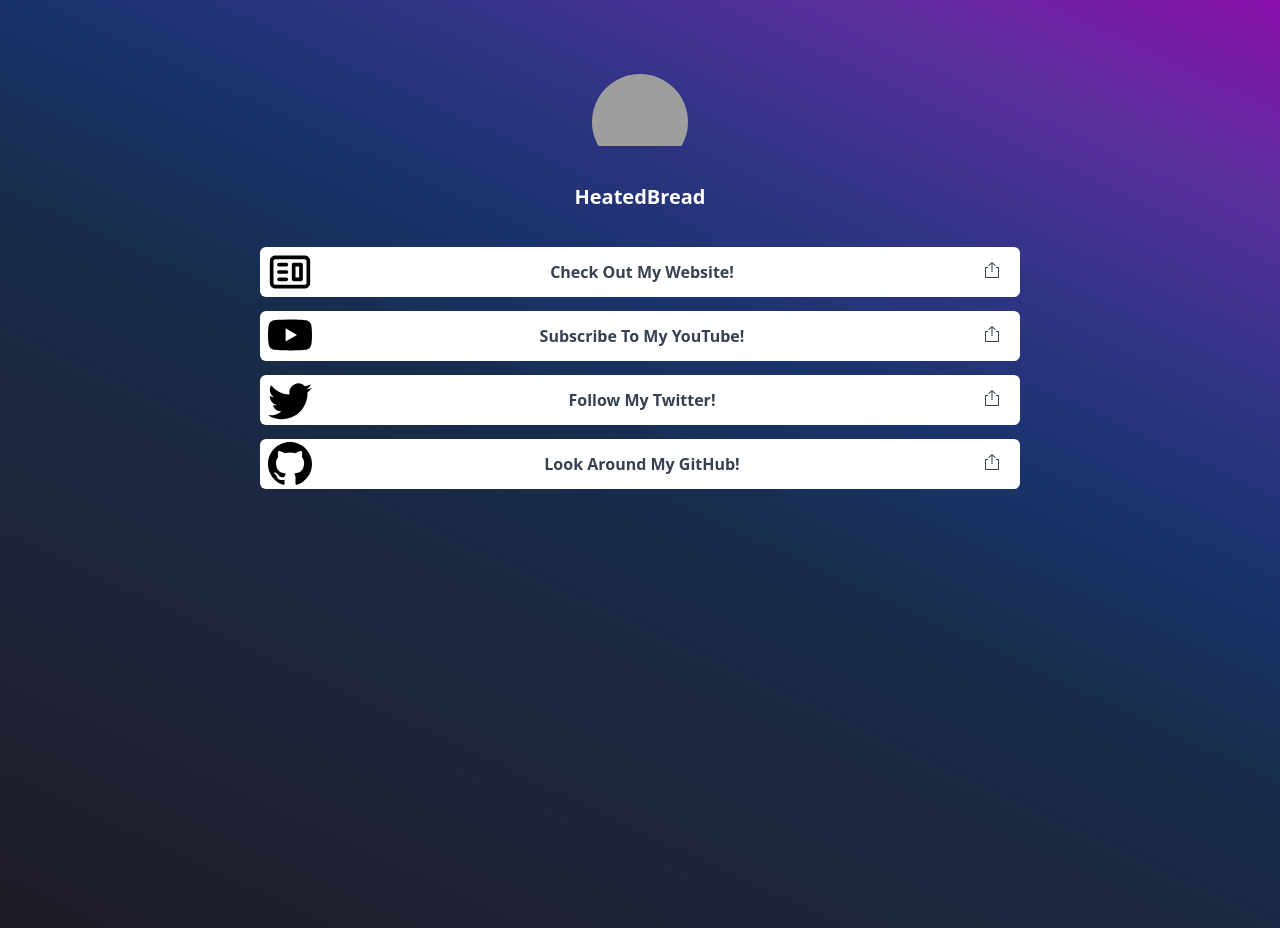
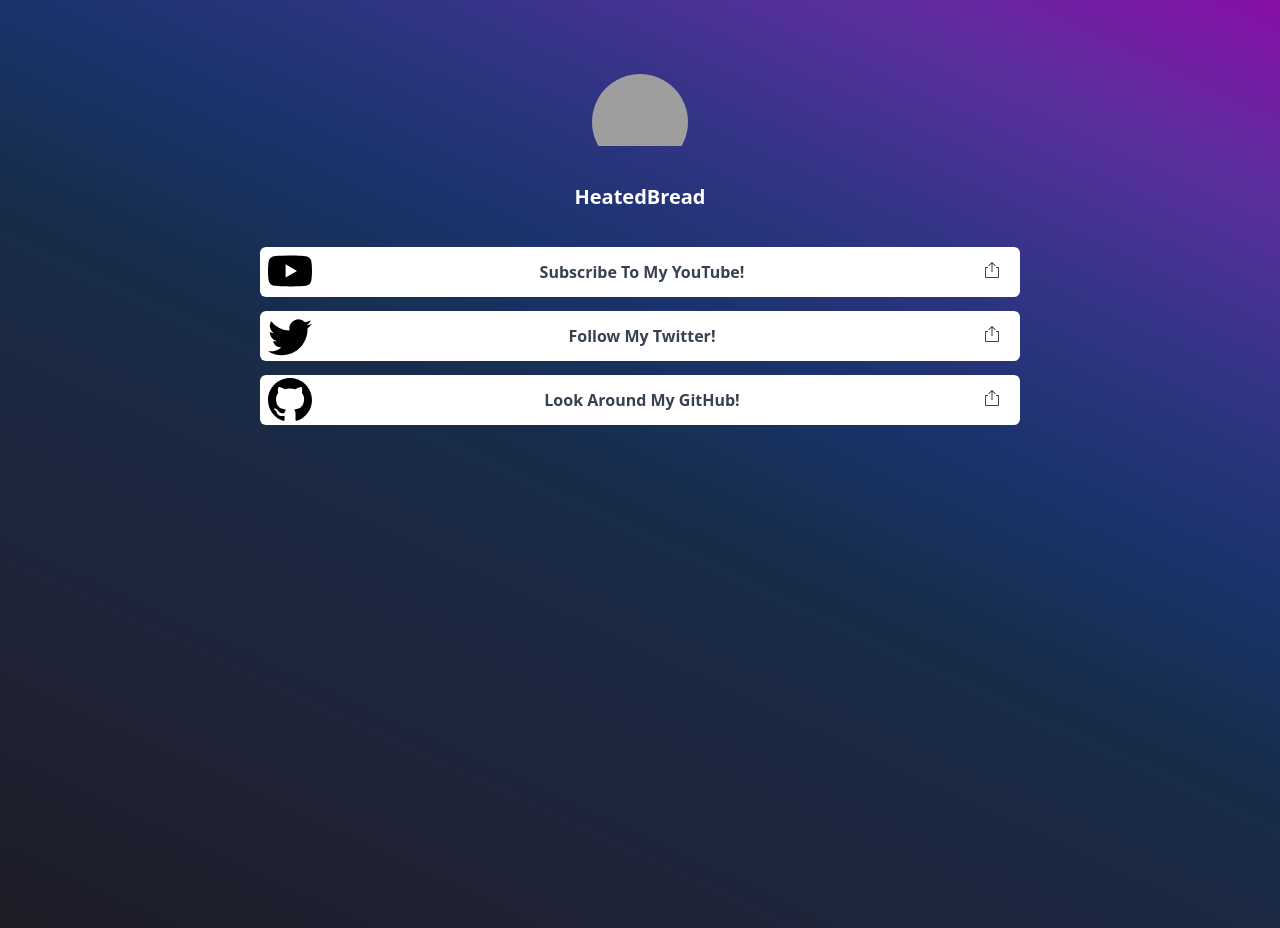
Before and after one commit to DavidLungu/LinkTreeClone, a plain HTML site: page index.html in a window 1280 px wide. Drawn offline with Linux system fonts and the light colour scheme; grey boxes are pictures that could not be loaded.

Commit message:
remove website element

```diff
--- a/index.html
+++ b/index.html
@@ -14,15 +14,7 @@
         </div>
         <h1>HeatedBread</h1>
 
-        <a class="tile" href="https://www.youtube.com/@ThatHeatedBread">
-            <div class="icon">
-                <svg viewBox="0 0 24 24" fill="none" xmlns="http://www.w3.org/2000/svg" > <path fill-rule="evenodd" clip-rule="evenodd" d="M14 7C13.4477 7 13 7.44772 13 8V16C13 16.5523 13.4477 17 14 17H18C18.5523 17 19 16.5523 19 16V8C19 7.44772 18.5523 7 18 7H14ZM17 9H15V15H17V9Z" fill="currentColor" /> <path d="M6 7C5.44772 7 5 7.44772 5 8C5 8.55228 5.44772 9 6 9H10C10.5523 9 11 8.55228 11 8C11 7.44772 10.5523 7 10 7H6Z" fill="currentColor" /> <path d="M6 11C5.44772 11 5 11.4477 5 12C5 12.5523 5.44772 13 6 13H10C10.5523 13 11 12.5523 11 12C11 11.4477 10.5523 11 10 11H6Z" fill="currentColor" /> <path d="M5 16C5 15.4477 5.44772 15 6 15H10C10.5523 15 11 15.4477 11 16C11 16.5523 10.5523 17 10 17H6C5.44772 17 5 16.5523 5 16Z" fill="currentColor" /> <path fill-rule="evenodd" clip-rule="evenodd" d="M4 3C2.34315 3 1 4.34315 1 6V18C1 19.6569 2.34315 21 4 21H20C21.6569 21 23 19.6569 23 18V6C23 4.34315 21.6569 3 20 3H4ZM20 5H4C3.44772 5 3 5.44772 3 6V18C3 18.5523 3.44772 19 4 19H20C20.5523 19 21 18.5523 21 18V6C21 5.44772 20.5523 5 20 5Z" fill="currentColor" /> </svg>
-            </div>
-            <p>Check Out My Website!</p>
-            <div class="tile-share-button" id="share-button" link="https://www.youtube.com/@ThatHeatedBread">
-                <svg width="16" height="16" viewBox="0 0 16 16" fill="none" xmlns="http://www.w3.org/2000/svg" class=" " role="img" aria-hidden="false" aria-labelledby="ltclid1113815_title "><title id="ltclid1113815_title">Share</title><path fill-rule="evenodd" clip-rule="evenodd" d="M10.6464 3.85353L11 4.20708L11.7071 3.49998L11.3536 3.14642L8.35355 0.146423H7.64645L4.64645 3.14642L4.29289 3.49998L5 4.20708L5.35355 3.85353L7.5 1.70708V9.49998V9.99998H8.5V9.49998V1.70708L10.6464 3.85353ZM1 5.5L1.5 5H4V6H2V15H14V6H12V5H14.5L15 5.5V15.5L14.5 16H1.5L1 15.5V5.5Z" fill="currentColor"></path></svg>
-            </div>
-        </a>
+
         <a class="tile" href="https://www.youtube.com/@ThatHeatedBread">
             <div class="icon">
                 <svg xmlns="http://www.w3.org/2000/svg" fill="currentColor" class="bi bi-youtube" viewBox="0 0 16 16"> <path d="M8.051 1.999h.089c.822.003 4.987.033 6.11.335a2.01 2.01 0 0 1 1.415 1.42c.101.38.172.883.22 1.402l.01.104.022.26.008.104c.065.914.073 1.77.074 1.957v.075c-.001.194-.01 1.108-.082 2.06l-.008.105-.009.104c-.05.572-.124 1.14-.235 1.558a2.007 2.007 0 0 1-1.415 1.42c-1.16.312-5.569.334-6.18.335h-.142c-.309 0-1.587-.006-2.927-.052l-.17-.006-.087-.004-.171-.007-.171-.007c-1.11-.049-2.167-.128-2.654-.26a2.007 2.007 0 0 1-1.415-1.419c-.111-.417-.185-.986-.235-1.558L.09 9.82l-.008-.104A31.4 31.4 0 0 1 0 7.68v-.123c.002-.215.01-.958.064-1.778l.007-.103.003-.052.008-.104.022-.26.01-.104c.048-.519.119-1.023.22-1.402a2.007 2.007 0 0 1 1.415-1.42c.487-.13 1.544-.21 2.654-.26l.17-.007.172-.006.086-.003.171-.007A99.788 99.788 0 0 1 7.858 2h.193zM6.4 5.209v4.818l4.157-2.408L6.4 5.209z"/> </svg>
```
